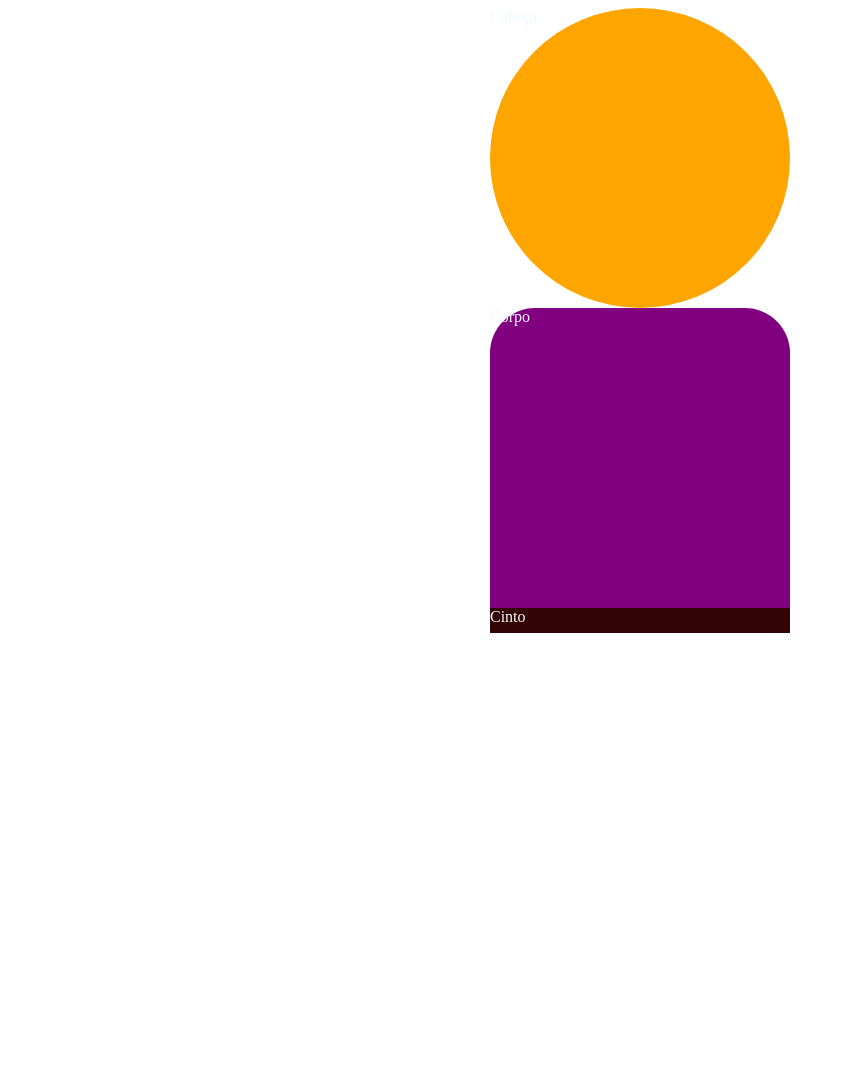
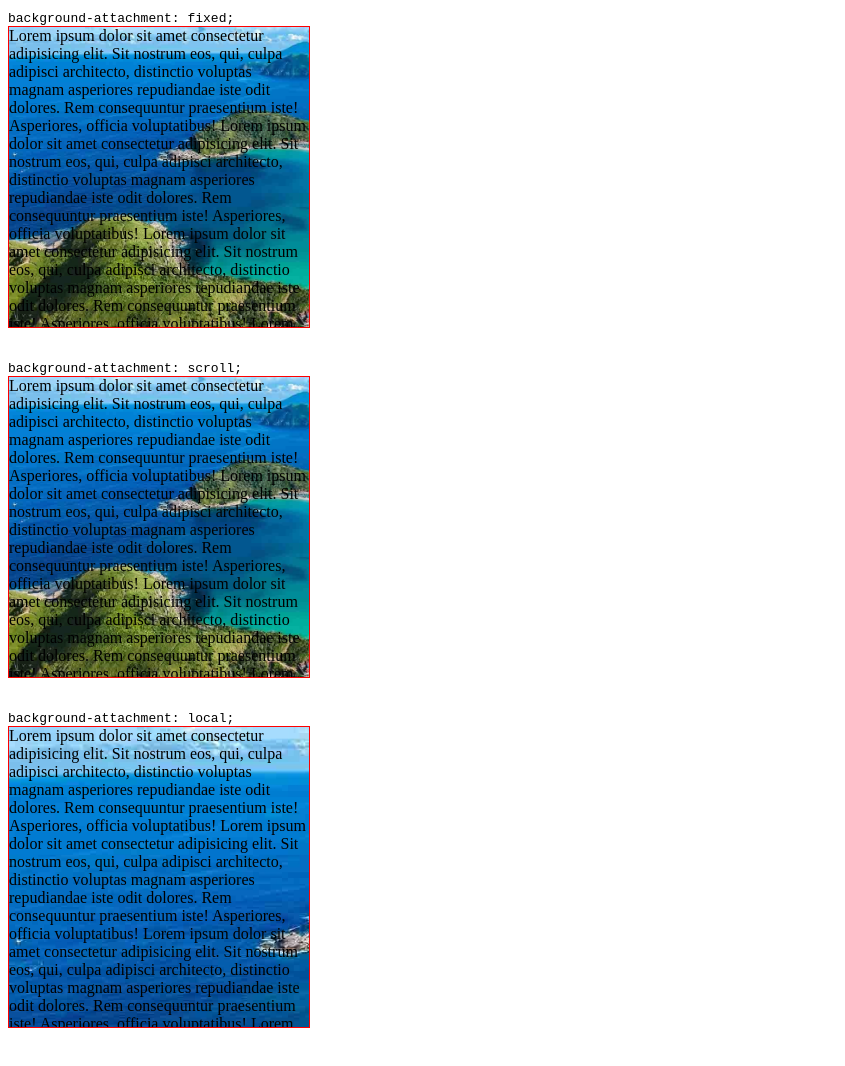
Before and after one commit to Alison180077/Dio-hihappy-css, a plain HTML site: page index.html in a window 1280 px wide. Shown: the top 1066 px of the page, without its empty margins (0-845 px from the left). Before the commit the page ends 941 px from the top, so only its background shows below. Drawn offline with Linux system fonts and the light colour scheme; a web font is replaced by a local one.

Commit message:
foram adicionados mais algumas aulas de css

```diff
--- /dev/null
+++ b/assents/css/mesclagem.css
@@ -0,0 +1,20 @@
+@import url(https://fonts.googleapis.com/css2?family=FAMILY_NAME);
+*{
+    font-family: 'Trebuchet MS', 'Lucida Sans Unicode', 'Lucida Grande', 'Lucida Sans', Arial, sans-serif;
+}
+div{
+    margin-bottom: 30px;
+}
+
+.exemplo{
+    width: 300px;
+    height: 300px;
+    border: 15px dashed palegreen;
+    color: white;
+    padding: 30px;
+    font-size: 80px;
+    font-weight: 900;
+    background-color: rgb(253, 95, 4);
+    background-image: url(../img/praia.jpg);
+    background-blend-mode: hard-light;
+}
--- a/assents/css/style.css
+++ b/assents/css/style.css
@@ -1,39 +1,31 @@
 @import url(https://fonts.googleapis.com/css2?family=FAMILY_NAME);
+
+body{
+    height: 200vh;
+
+}
+
+div{
+    margin-bottom: 30px;
+}
+
 .exemplo{
-    margin: auto;
-    margin-bottom: 10px;
     width: 300px;
     height: 300px;
-    background: palevioletred;
-    background-image: linear-gradient(palevioletred, rgb(80, 2, 95));
+    background-image: url(../img/praia.jpg);
+    background-size:cover;
+    border: 1px solid red;
+    overflow: auto;
 }
-.exemplo1{
-    margin: auto;
-    margin-bottom: 10px;
-    width: 300px;
-    height: 300px;
-    background: palevioletred;
-    background-image: radial-gradient(rgb(252, 0, 84), rgb(250, 144, 6));
+
+#fixed{
+    background-attachment: fixed;
 }
-.exemplo2{
-    margin: auto;
-    margin-bottom: 10px;
-    width: 300px;
-    height: 300px;
-    background: palevioletred;
-    background-image: repeating-linear-gradient(rgb(109, 110, 109) 0 20px, rgb(0, 17, 12)20px 40px );
+
+#scroll{
+    background-attachment: scroll;
 }
-.exemplo3{
-    margin: auto;
-    margin-bottom: 10px;
-    width: 300px;
-    height: 300px;
-    background:
-    radial-gradient(circle farthest-side at 0% 50%,#fb1 23.5%,rgba(240,166,17,0) 0)21px 30px,
-    radial-gradient(circle farthest-side at 0% 50%,#B71 24%,rgba(240,166,17,0) 0)19px 30px,
-    linear-gradient(#fb1 14%,rgba(240,166,17,0) 0, rgba(240,166,17,0) 85%,#fb1 0)0 0,
-    linear-gradient(150deg,#fb1 24%,#B71 0,#B71 26%,rgba(240,166,17,0) 0,rgba(240,166,17,0) 74%,#B71 0,#B71 76%,#fb1 0)0 0,
-    linear-gradient(30deg,#fb1 24%,#B71 0,#B71 26%,rgba(240,166,17,0) 0,rgba(240,166,17,0) 74%,#B71 0,#B71 76%,#fb1 0)0 0,
-    linear-gradient(90deg,#B71 2%,#fb1 0,#fb1 98%,#B71 0%)0 0 #fb1;
-    background-size: 40px 60px;
+
+#local{
+    background-attachment: local;
 }
--- /dev/null
+++ b/assents/css/style2.css
@@ -0,0 +1,52 @@
+@import url(https://fonts.googleapis.com/css2?family=FAMILY_NAME);
+*{
+    font-family: 'Trebuchet MS', 'Lucida Sans Unicode', 'Lucida Grande', 'Lucida Sans', Arial, sans-serif;
+}
+body{
+    background: lightcoral;
+}
+div{
+    margin-bottom: 30px;
+}
+.exemplo{
+    width: 300px;
+    height: 300px;
+    /*background-image: url(../img/praia.jpg);*/
+    background-size: 100% 100%;
+    /*background-repeat: no-repeat;*/
+    border: 15px dashed palegreen;
+    padding: 30px;
+    color: white;
+    font-size: 100px;
+    font-weight: 900;
+    background:
+    radial-gradient(circle at 50% 59%, #D2CAAB 3%, #364E27 4%, #364E27 11%, rgba(54,78,39,0) 12%, rgba(54,78,39,0)) 50px 0,
+    radial-gradient(circle at 50% 41%, #364E27 3%, #D2CAAB 4%, #D2CAAB 11%, rgba(210,202,171,0) 12%, rgba(210,202,171,0)) 50px 0,
+    radial-gradient(circle at 50% 59%, #D2CAAB 3%, #364E27 4%, #364E27 11%, rgba(54,78,39,0) 12%, rgba(54,78,39,0)) 0 50px,
+    radial-gradient(circle at 50% 41%, #364E27 3%, #D2CAAB 4%, #D2CAAB 11%, rgba(210,202,171,0) 12%, rgba(210,202,171,0)) 0 50px,
+    radial-gradient(circle at 100% 50%, #D2CAAB 16%, rgba(210,202,171,0) 17%),
+    radial-gradient(circle at 0% 50%, #364E27 16%, rgba(54,78,39,0) 17%),
+    radial-gradient(circle at 100% 50%, #D2CAAB 16%, rgba(210,202,171,0) 17%) 50px 50px,
+    radial-gradient(circle at 0% 50%, #364E27 16%, rgba(54,78,39,0) 17%) 50px 50px;
+    background-color:#63773F;
+    background-size:100px 100px;
+}
+
+#border-box{
+    /*background-origin: border-box;*/
+    background-clip: border-box;
+}
+#padding-box{
+    /*background-origin: padding-box;*/
+    background-clip: padding-box;
+}
+
+#content-box{
+    /*background-origin: content-box;*/
+    background-clip: content-box;
+}
+#text{
+    -webkit-background-clip: text;
+    color: transparent;
+    background-clip: text;
+}
--- a/index.html
+++ b/index.html
@@ -4,39 +4,93 @@
     <meta charset="UTF-8">
     <meta name="viewport" content="width=device-width, initial-scale=1.0">
     <title>Trilha de CSS</title>
+    <link rel="stylesheet" href="./assents/css/style.css">
 </head>
-<style>
-    div{
-        width: 300px;
-        height: 300px;
-        color: aliceblue;
-    }
-    #Elemento-1{
-        background: orange;
-        margin: auto;
-        border-radius: 50%;
-        padding: auto;
-    }
-    #Elemento-2{
-        background-color: purple;
-        margin: auto;
-        border-radius: 45px 45px 0 0;
-    }
-    #Elemento-3{
-        background: rgb(51, 4, 4);
-        border: 0,5px solid black;
-        margin: auto;
-        height: 25px;
-    }
+<body>
 
+    <code>background-attachment: fixed;</code>
+    <div id="fixed" class="exemplo">
+        Lorem ipsum dolor sit amet consectetur adipisicing elit. Sit nostrum eos,
+        qui, culpa adipisci architecto, distinctio voluptas magnam asperiores
+        repudiandae iste odit dolores. Rem consequuntur praesentium iste! Asperiores,
+        officia voluptatibus!
+        Lorem ipsum dolor sit amet consectetur adipisicing elit. Sit nostrum eos,
+        qui, culpa adipisci architecto, distinctio voluptas magnam asperiores
+        repudiandae iste odit dolores. Rem consequuntur praesentium iste! Asperiores,
+        officia voluptatibus!
+        Lorem ipsum dolor sit amet consectetur adipisicing elit. Sit nostrum eos,
+        qui, culpa adipisci architecto, distinctio voluptas magnam asperiores
+        repudiandae iste odit dolores. Rem consequuntur praesentium iste! Asperiores,
+        officia voluptatibus!
+        Lorem ipsum dolor sit amet consectetur adipisicing elit. Sit nostrum eos,
+        qui, culpa adipisci architecto, distinctio voluptas magnam asperiores
+        repudiandae iste odit dolores. Rem consequuntur praesentium iste! Asperiores,
+        officia voluptatibus!
+        Lorem ipsum dolor sit amet consectetur adipisicing elit. Sit nostrum eos,
+        qui, culpa adipisci architecto, distinctio voluptas magnam asperiores
+        repudiandae iste odit dolores. Rem consequuntur praesentium iste! Asperiores,
+        officia voluptatibus!
+        Lorem ipsum dolor sit amet consectetur adipisicing elit. Sit nostrum eos,
+        qui, culpa adipisci architecto, distinctio voluptas magnam asperiores
+        repudiandae iste odit dolores. Rem consequuntur praesentium iste! Asperiores,
+        officia voluptatibus!
+        Lorem ipsum dolor sit amet consectetur adipisicing elit. Sit nostrum eos,
+        qui, culpa adipisci architecto, distinctio voluptas magnam asperiores
+        repudiandae iste odit dolores. Rem consequuntur praesentium iste! Asperiores,
+        officia voluptatibus!
+        Lorem ipsum dolor sit amet consectetur adipisicing elit. Sit nostrum eos,
+        qui, culpa adipisci architecto, distinctio voluptas magnam asperiores
+        repudiandae iste odit dolores. Rem consequuntur praesentium iste! Asperiores,
+        officia voluptatibus!
+    </div>
 
-</style>
-<body>
-    <div  id="Elemento-1">Cabeça</div>
-    <div id="Elemento-2">Corpo</div>
+    <code>background-attachment: scroll;</code>
+    <div id="scroll" class="exemplo">
+        Lorem ipsum dolor sit amet consectetur adipisicing elit. Sit nostrum eos,
+        qui, culpa adipisci architecto, distinctio voluptas magnam asperiores
+        repudiandae iste odit dolores. Rem consequuntur praesentium iste! Asperiores,
+        officia voluptatibus!
+        Lorem ipsum dolor sit amet consectetur adipisicing elit. Sit nostrum eos,
+        qui, culpa adipisci architecto, distinctio voluptas magnam asperiores
+        repudiandae iste odit dolores. Rem consequuntur praesentium iste! Asperiores,
+        officia voluptatibus!
+        Lorem ipsum dolor sit amet consectetur adipisicing elit. Sit nostrum eos,
+        qui, culpa adipisci architecto, distinctio voluptas magnam asperiores
+        repudiandae iste odit dolores. Rem consequuntur praesentium iste! Asperiores,
+        officia voluptatibus!
+        Lorem ipsum dolor sit amet consectetur adipisicing elit. Sit nostrum eos,
+        qui, culpa adipisci architecto, distinctio voluptas magnam asperiores
+        repudiandae iste odit dolores. Rem consequuntur praesentium iste! Asperiores,
+        officia voluptatibus!
+        Lorem ipsum dolor sit amet consectetur adipisicing elit. Sit nostrum eos,
+        qui, culpa adipisci architecto, distinctio voluptas magnam asperiores
+        repudiandae iste odit dolores. Rem consequuntur praesentium iste! Asperiores,
+        officia voluptatibus!
+    </div>
 
-    <div id="Elemento-3">Cinto</div>
-    <div id="Elemento-4"></div>
+    <code>background-attachment: local;</code>
+    <div id="local" class="exemplo">
+        Lorem ipsum dolor sit amet consectetur adipisicing elit. Sit nostrum eos,
+        qui, culpa adipisci architecto, distinctio voluptas magnam asperiores
+        repudiandae iste odit dolores. Rem consequuntur praesentium iste! Asperiores,
+        officia voluptatibus!
+        Lorem ipsum dolor sit amet consectetur adipisicing elit. Sit nostrum eos,
+        qui, culpa adipisci architecto, distinctio voluptas magnam asperiores
+        repudiandae iste odit dolores. Rem consequuntur praesentium iste! Asperiores,
+        officia voluptatibus!
+        Lorem ipsum dolor sit amet consectetur adipisicing elit. Sit nostrum eos,
+        qui, culpa adipisci architecto, distinctio voluptas magnam asperiores
+        repudiandae iste odit dolores. Rem consequuntur praesentium iste! Asperiores,
+        officia voluptatibus!
+        Lorem ipsum dolor sit amet consectetur adipisicing elit. Sit nostrum eos,
+        qui, culpa adipisci architecto, distinctio voluptas magnam asperiores
+        repudiandae iste odit dolores. Rem consequuntur praesentium iste! Asperiores,
+        officia voluptatibus!
+        Lorem ipsum dolor sit amet consectetur adipisicing elit. Sit nostrum eos,
+        qui, culpa adipisci architecto, distinctio voluptas magnam asperiores
+        repudiandae iste odit dolores. Rem consequuntur praesentium iste! Asperiores,
+        officia voluptatibus!
+    </div>
 
 </body>
 </html>
```
Also changed, not shown: index2.html (added, +33 -0 lines), mesclagem.html (added, +14 -0 lines), assents/img/praia.jpg (added).
